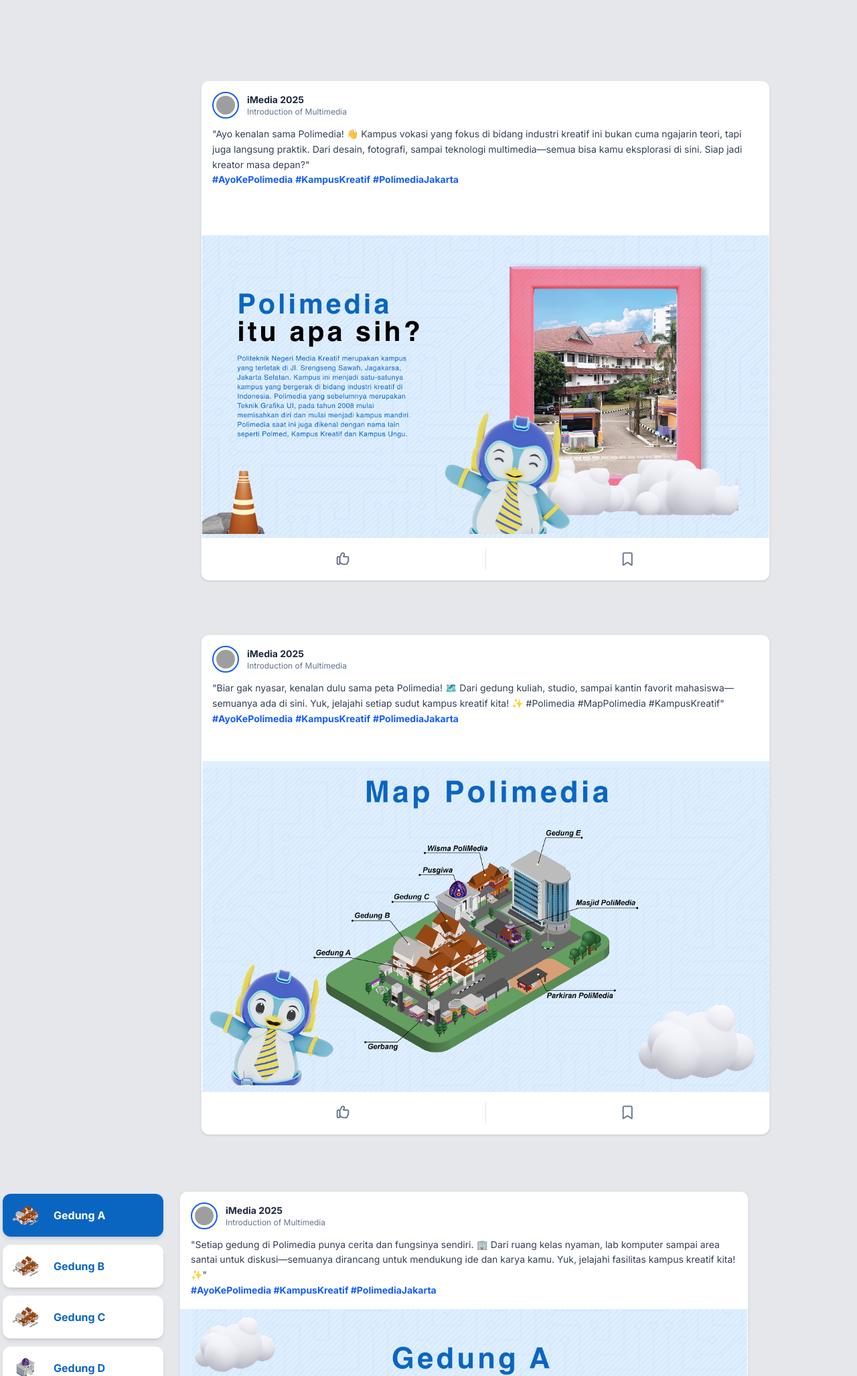
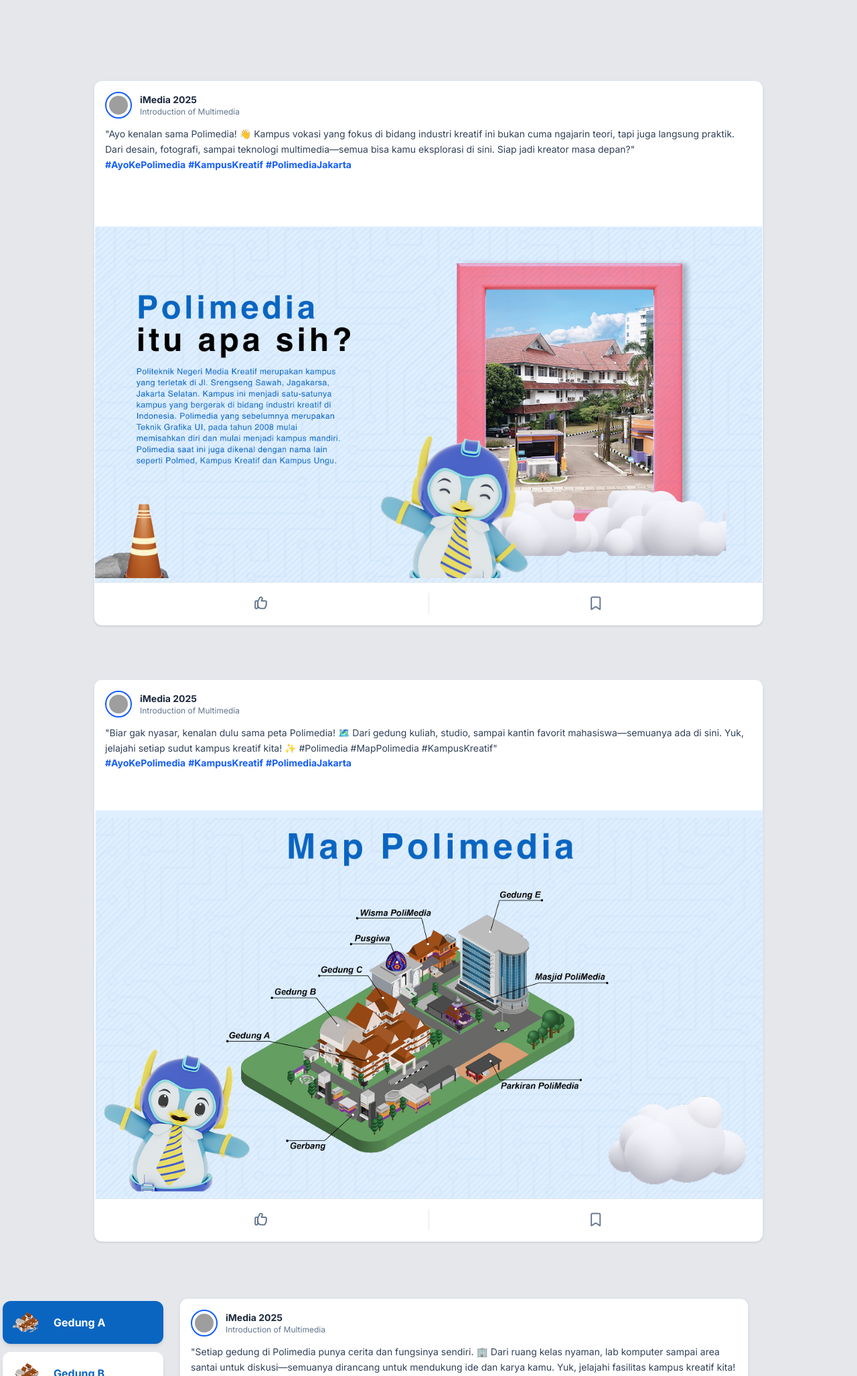
Before and after one commit to RainerAdityatama/IMEDIA-2025, a plain HTML site: page index.html in a window 1280 px wide. Shown: the part 840-2894 px from the top of the page at 67% size. Drawn offline with nearby package versions, Linux system fonts and the light colour scheme; grey boxes are pictures that could not be loaded.

Commit message:
komit kesepuluh

```diff
--- a/index.html
+++ b/index.html
@@ -261,7 +261,7 @@
 
     <div class="page-section px-4 md:px-0" id="sejarah">
         <main
-            class="mt-8 md:mt-20 w-full md:ms-75 max-w-full md:max-w-[850px] mx-auto bg-white rounded-xl border border-slate-200 shadow-sm overflow-hidden flex flex-col elemen-animasi"
+            class="mt-8 md:mt-20 w-full md:max-w-[1000px] mx-auto bg-white rounded-xl border border-slate-200 shadow-sm overflow-hidden flex flex-col elemen-animasi"
             data-animasi="animate__fadeInRight">
             <header class="p-4 mb-0">
                 <div class="flex items-center gap-3">
@@ -303,7 +303,7 @@
 
     <div class="page-section px-4 md:px-0" id="denah">
         <main
-            class="mt-8 md:mt-20 w-full md:ms-75 max-w-full md:max-w-[850px] mx-auto bg-white rounded-xl border border-slate-200 shadow-sm overflow-hidden flex flex-col elemen-animasi"
+            class="mt-8 md:mt-20 w-full md:max-w-[1000px] mx-auto bg-white rounded-xl border border-slate-200 shadow-sm overflow-hidden flex flex-col elemen-animasi"
             data-animasi="animate__fadeInRight">
             <header class="p-4 mb-0">
                 <div class="flex items-center gap-3">
@@ -433,8 +433,7 @@
                                         <p class="text-xs text-slate-500">Introduction of Multimedia</p>
                                     </div>
                                 </header>
-                                <img src="img/galeri/1.jpg" alt="Laptop with code"
-                                    class="w-full h-80 object-cover">
+                                <img src="img/galeri/1.jpg" alt="Laptop with code" class="w-full h-80 object-cover">
                                 <footer class="mt-auto h-14 flex items-center border-t border-slate-200">
                                     <div class="flex-1 flex justify-center items-center">
                                         <i
@@ -460,8 +459,7 @@
                                         <p class="text-xs text-slate-500">Introduction of Multimedia</p>
                                     </div>
                                 </header>
-                                <img src="img/galeri/2.png" alt="Screen with code"
-                                    class="w-full h-80 object-cover">
+                                <img src="img/galeri/2.png" alt="Screen with code" class="w-full h-80 object-cover">
                                 <footer class="mt-auto h-14 flex items-center border-t border-slate-200">
                                     <div class="flex-1 flex justify-center items-center">
                                         <i
```
